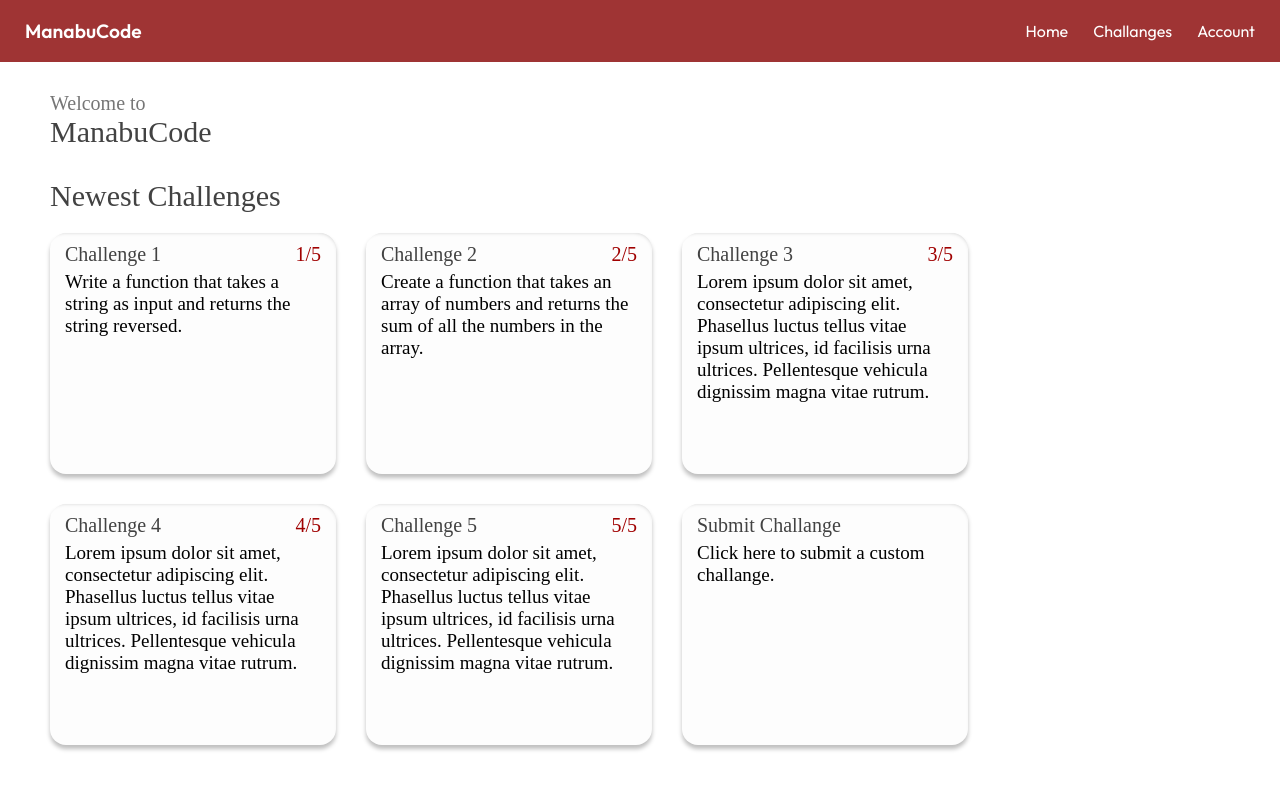
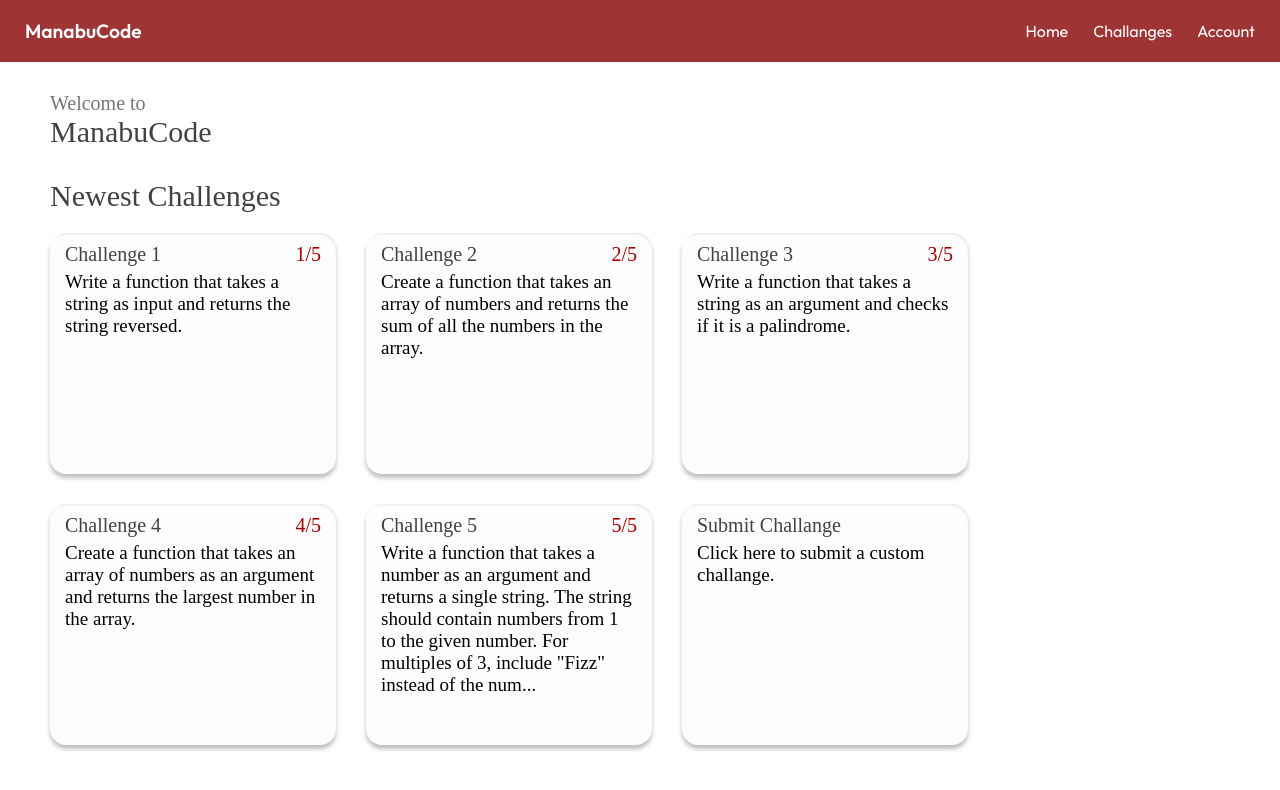
Before and after one commit to MarkDemidovs/-manabucode, a React (Vite) app in the folder frontend/: page / in a window 1280 px wide. Shown: the top 790 px of the page. Built offline with nearby package versions, Linux system fonts and the light colour scheme; a web font is replaced by a local one.

Commit message:
All Challanges Complete

```diff
--- a/frontend/src/App.jsx
+++ b/frontend/src/App.jsx
@@ -15,13 +15,13 @@ export default function App() {
         <div id="row1C">
 			<Panel title={'Challenge 1'} link={"C1"} difficulty={"1/5"} description={"Write a function that takes a string as input and returns the string reversed."}/>
 			<Panel title={'Challenge 2'}  link={"C2"} difficulty={"2/5"} description={"Create a function that takes an array of numbers and returns the sum of all the numbers in the array."}/>
-			<Panel title={'Challenge 3'} link={"C3"} difficulty={"3/5"} description={"Lorem ipsum dolor sit amet, consectetur adipiscing elit. Phasellus luctus tellus vitae ipsum ultrices, id facilisis urna ultrices. Pellentesque vehicula dignissim magna vitae rutrum. "}/>
+			<Panel title={'Challenge 3'} link={"C3"} difficulty={"3/5"} description={"Write a function that takes a string as an argument and checks if it is a palindrome."}/>
 
 		</div>
 
         <div id="row2C">
-			<Panel title={'Challenge 4'} link={"C4"} difficulty={"4/5"} description={"Lorem ipsum dolor sit amet, consectetur adipiscing elit. Phasellus luctus tellus vitae ipsum ultrices, id facilisis urna ultrices. Pellentesque vehicula dignissim magna vitae rutrum. "}/>
-			<Panel title={'Challenge 5'} link={"C5"} difficulty={"5/5"} description={"Lorem ipsum dolor sit amet, consectetur adipiscing elit. Phasellus luctus tellus vitae ipsum ultrices, id facilisis urna ultrices. Pellentesque vehicula dignissim magna vitae rutrum. "}/>
+			<Panel title={'Challenge 4'} link={"C4"} difficulty={"4/5"} description={"Create a function that takes an array of numbers as an argument and returns the largest number in the array."}/>
+			<Panel title={'Challenge 5'} link={"C5"} difficulty={"5/5"} description={'Write a function that takes a number as an argument and returns a single string. The string should contain numbers from 1 to the given number. For multiples of 3, include "Fizz" instead of the num...'}/>
 			<Panel title={'Submit Challange'} difficulty={""} description={"Click here to submit a custom challange."}/>
 
 		</div>
```
Also changed, not shown: frontend/src/main.jsx (+11 -0 lines).
